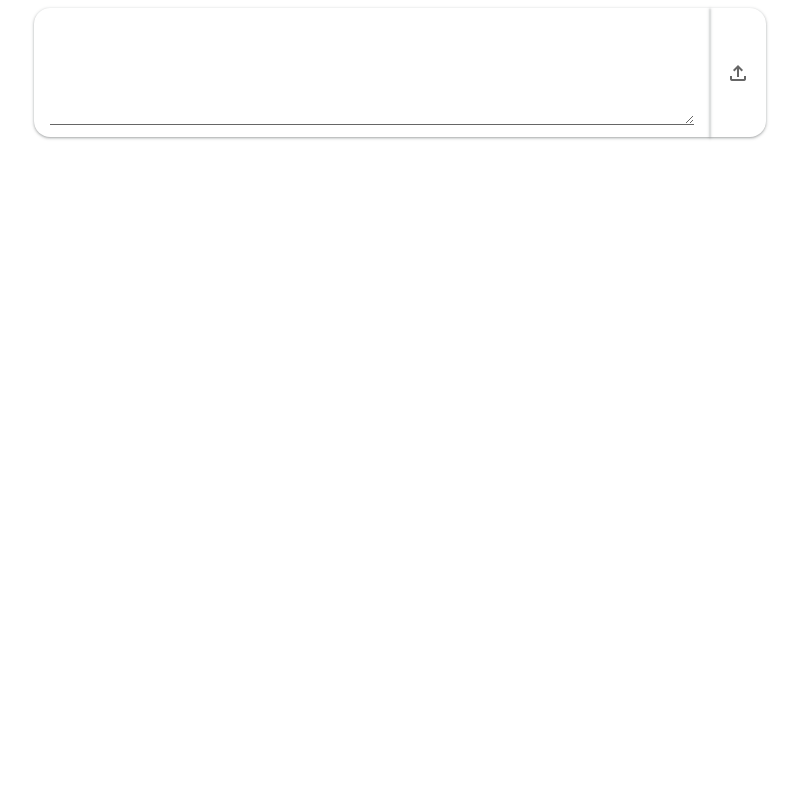
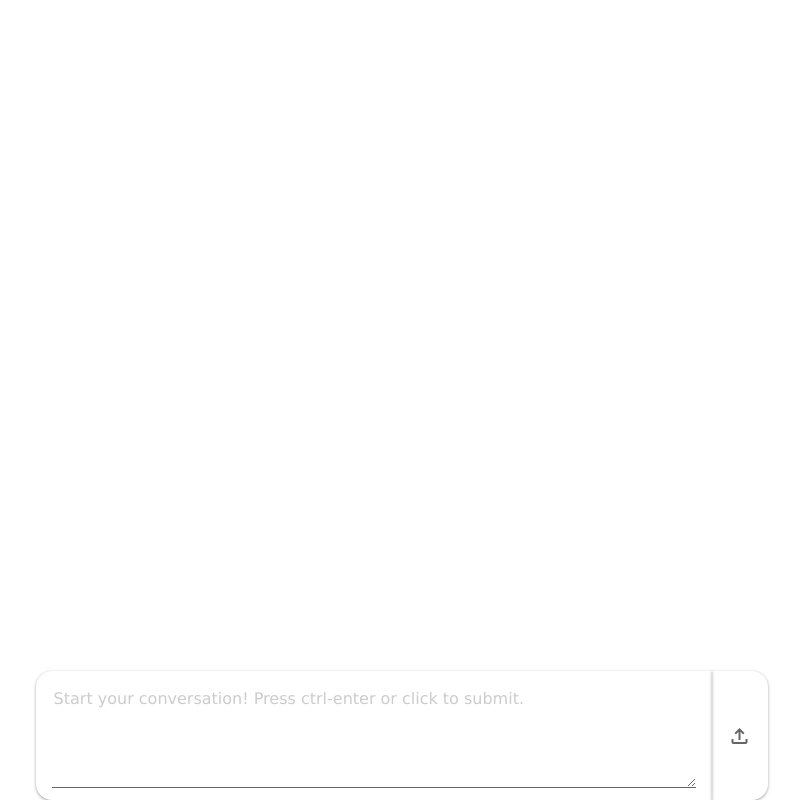
Before and after one commit to Finberg-Laurelin-CEO/frontend-laurelin-chat, an Angular app: page / in a window 1280 px wide. Shown: the whole page, without its empty margins (240-1041 px from the left). Built offline with nearby package versions, Linux system fonts and the light colour scheme.

Commit message:
Default text and ctl-enter submit for the textarea.

```diff
--- a/src/app/app.html
+++ b/src/app/app.html
@@ -1,3 +1,2 @@
 
-<!-- <laurelin-chat-component></laurelin-chat-component> -->
- <chat-submission-box></chat-submission-box>
+<laurelin-chat-component></laurelin-chat-component>
--- a/src/app/components/chat-submission-box/chat-submission-box.css
+++ b/src/app/components/chat-submission-box/chat-submission-box.css
@@ -7,10 +7,11 @@
     border-radius: 1rem 0rem 0rem 1rem;
     padding: 1rem 2rem 1rem, 1rem;
     box-shadow: rgba(60, 64, 67, 0.3) 0px 1px 2px 0px, rgba(60, 64, 67, 0.15) 0px 1px 3px 1px;
+    white-space: pre;
 }
 
 #chat-submission-input {
-    font-size: 1.5rem;
+    font-size: 1rem;
     width: 40rem;
     border-style: none;
     border-bottom-style: solid;
@@ -18,7 +19,15 @@
     color: #666;
     margin: 1rem 1rem .5rem 1rem;
     height: 6rem;
+    white-space: pre;
 }
 #chat-submission-input:focus {
     outline: none;
 }
+textarea::placeholder {
+    font-size: 1.0rem;
+    color: #ccc;
+}
+textarea {
+    white-space: pre;
+}
--- a/src/app/components/chat-submission-box/chat-submission-box.html
+++ b/src/app/components/chat-submission-box/chat-submission-box.html
@@ -1,6 +1,11 @@
 <div id="chat-submission-container">
     <div id="chat-submission-wrapper">
-        <textarea id="chat-submission-input" [(ngModel)]="textareaContent" class="laurelin-text-input" type="textarea"></textarea>
+        <textarea id="chat-submission-input"
+        [(ngModel)]="textareaContent"
+        class="laurelin-text-input"
+        type="textarea"
+        placeholder="Start your conversation! Press ctrl-enter or click to submit."
+        (keydown.control.enter)="onSubmitClick(true)"></textarea>
     </div>
     <div id="submit-button-wrapper">
         <chat-submit-button (onSubmit)="onSubmitClick($event)"></chat-submit-button>
--- a/src/app/components/laurelin-chat-component/laurelin-chat-component.html
+++ b/src/app/components/laurelin-chat-component/laurelin-chat-component.html
@@ -3,7 +3,8 @@
         <laurelin-chat-startup #startupAnimation></laurelin-chat-startup>
     </div>
     <div id="chat-wrapper" *ngIf="!renderStartupAnim">
-            <laurelin-chat-pane></laurelin-chat-pane>
-            <chat-submission-box></chat-submission-box>
+    <!-- <div id="chat-wrapper"> -->
+            <laurelin-chat-pane #chatPane></laurelin-chat-pane>
+            <chat-submission-box #submissionBox (onSubmit)="onChatSubmission($event)"></chat-submission-box>
     </div>
 </div>
--- a/src/app/components/laurelin-chat-component/laurelin-chat-component.ts
+++ b/src/app/components/laurelin-chat-component/laurelin-chat-component.ts
@@ -9,7 +9,7 @@ import { CommonModule } from '@angular/common';
   selector: 'laurelin-chat-component',
   templateUrl: './laurelin-chat-component.html',
   styleUrl: './laurelin-chat-component.css',
-  imports: [ChatSubmissionBox, LaurelinChatEntry, LaurelinChatPane, LaurelinChatStartup, CommonModule]
+  imports: [ChatSubmissionBox, LaurelinChatPane, LaurelinChatStartup, CommonModule]
 })
 
 export class LaurelinChatComponent implements AfterViewInit{
@@ -17,13 +17,21 @@ export class LaurelinChatComponent implements AfterViewInit{
   renderStartupAnim: boolean = true;
 
   @ViewChild('startupAnimation') startupAnim: LaurelinChatStartup = new LaurelinChatStartup();
+  @ViewChild('chatPane') chatPane: LaurelinChatPane = new LaurelinChatPane();
+  @ViewChild('submissionBox') submissionBox: ChatSubmissionBox = new ChatSubmissionBox();
 
   ngAfterViewInit(): void {
     setTimeout( ()=> {this.startupAnim.triggerFadein();}, 50);
     setTimeout( ()=> {
       this.startupAnim.triggerFadeout();
       setTimeout( () => {this.renderStartupAnim=false;}, 1000);
-    }, 4000);
+    }, 3500);
+  }
+
+  onChatSubmission(msg: string) {
+    this.chatPane.addChatEntry(-1, true, msg);
+
+    // Here's where we'd submit an api call.
   }
 
 
--- a/src/app/components/laurelin-chat-pane/laurelin-chat-pane.css
+++ b/src/app/components/laurelin-chat-pane/laurelin-chat-pane.css
@@ -1,15 +1,20 @@
 .chat-pane-container {
     display: flex;
     justify-content: center;
-    align-items: center;
+    align-items: last baseline;
     width: 99%;
     position: absolute;
+    overflow: scroll;
     overflow-y: scroll;
     height: 85%;
+    max-height: 85%;
     scrollbar-width: none;
 }
 
 .chat-pane-wrapper {
     flex-grow: 1;
+    overflow: scroll;
+    overflow-y: scroll;
+    scrollbar-width: none;
     padding: 0rem 2rem 0rem 2rem;
 }
```
